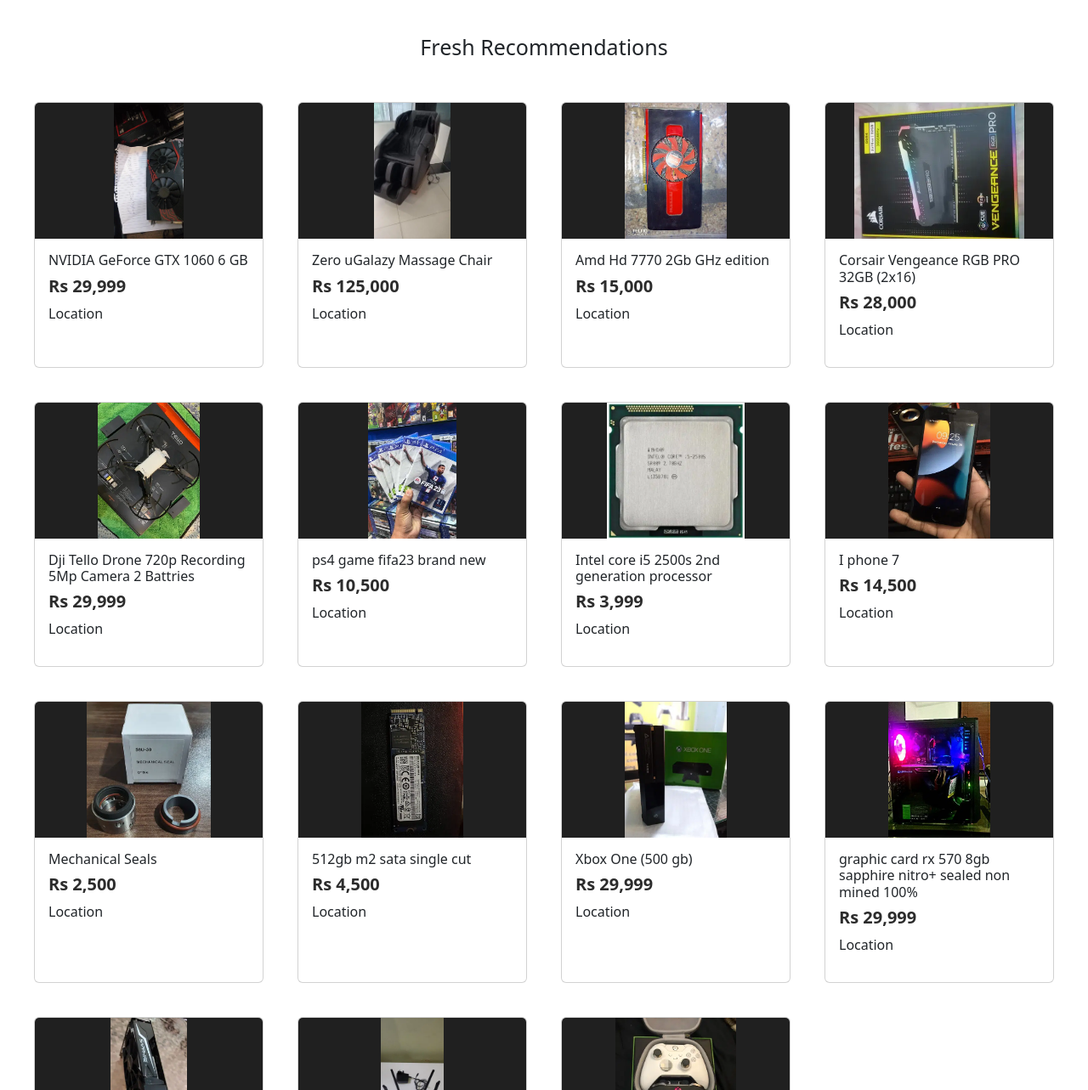
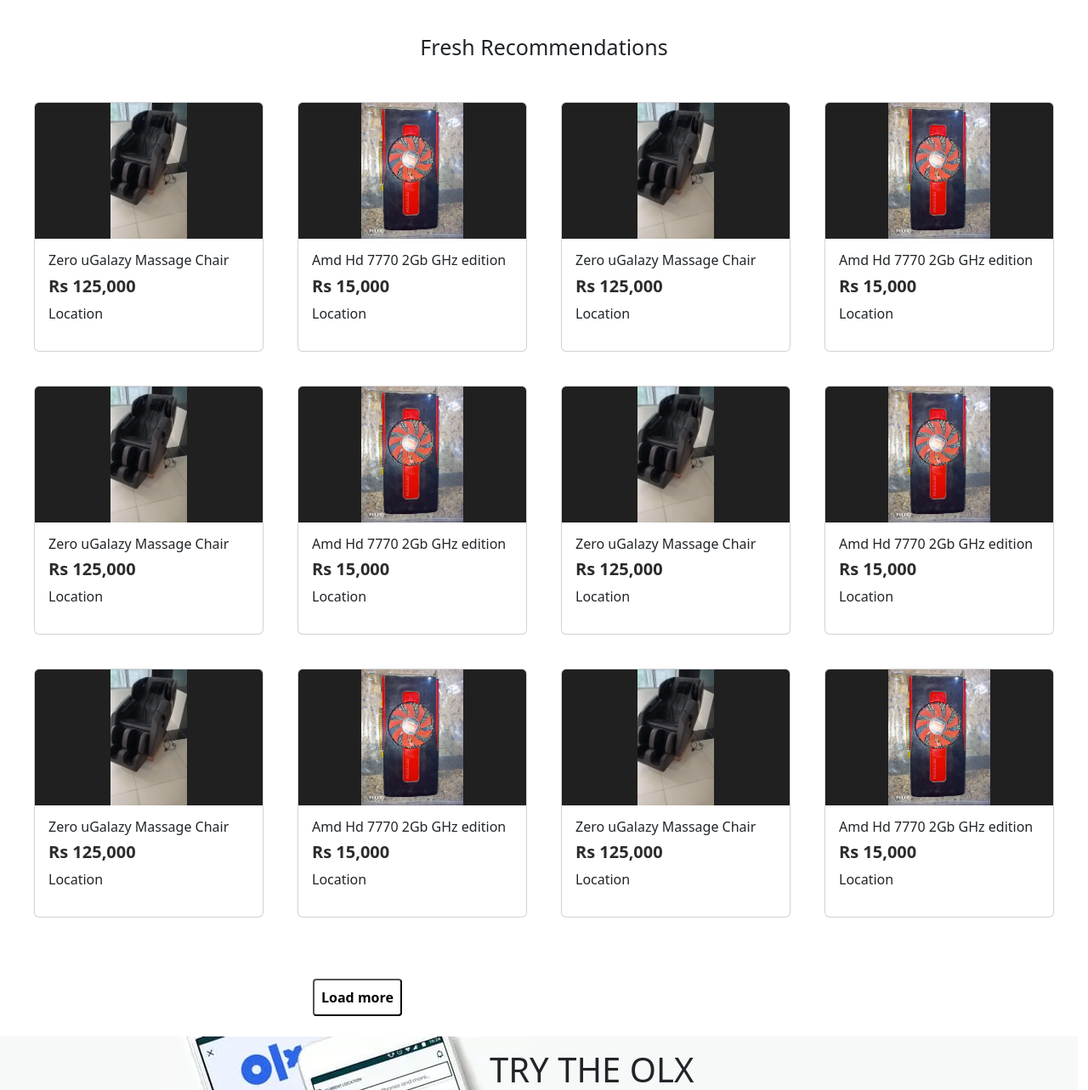
Before and after one commit to tariqkhan129/OLX-Clone, a plain HTML site: page index.html in a window 1280 px wide. Shown: the part 385-1668 px from the top of the page at 85% size. Drawn offline with nearby package versions, Linux system fonts and the light colour scheme.

Commit message:
some changes made

```diff
--- a/index.html
+++ b/index.html
@@ -127,11 +127,56 @@
 <!-- ........................................................ -->
 <h1 class="heading">Fresh Recommendations</h1>
 <section class="card_wrapper">
+
   <div class="card col-lg-2 col-md-3 col-sm-4" style="width: 100%;">
-    <img src="./images/1060.jpg" class="card-img-top" alt="...">
+    <img src="./images/chair.jpg" class="card-img-top" alt="...">
     <div class="card-body about">
-      <h5 class="card-title">NVIDIA GeForce GTX 1060 6 GB</h5>
-      <h4 class="card-text">Rs 29,999</h4>
+      <h5 class="card-title">Zero uGalazy Massage Chair</h5>
+      <h4 class="card-text">Rs 125,000</h4>
+      <p>Location</p>
+    </div>
+  </div>
+  <div class="card col-lg-2 col-md-3 col-sm-4" style="width: 100%;">
+    <img src="./images/amd7770.jpg" class="card-img-top" alt="...">
+    <div class="card-body about">
+      <h5 class="card-title">Amd Hd 7770 2Gb GHz edition</h5>
+      <h4 class="card-text">Rs 15,000</h4>
+      <p>Location</p>
+    </div>
+  </div>
+
+
+  <div class="card col-lg-2 col-md-3 col-sm-4" style="width: 100%;">
+    <img src="./images/chair.jpg" class="card-img-top" alt="...">
+    <div class="card-body about">
+      <h5 class="card-title">Zero uGalazy Massage Chair</h5>
+      <h4 class="card-text">Rs 125,000</h4>
+      <p>Location</p>
+    </div>
+  </div>
+  <div class="card col-lg-2 col-md-3 col-sm-4" style="width: 100%;">
+    <img src="./images/amd7770.jpg" class="card-img-top" alt="...">
+    <div class="card-body about">
+      <h5 class="card-title">Amd Hd 7770 2Gb GHz edition</h5>
+      <h4 class="card-text">Rs 15,000</h4>
+      <p>Location</p>
+    </div>
+  </div>
+
+
+  <div class="card col-lg-2 col-md-3 col-sm-4" style="width: 100%;">
+    <img src="./images/chair.jpg" class="card-img-top" alt="...">
+    <div class="card-body about">
+      <h5 class="card-title">Zero uGalazy Massage Chair</h5>
+      <h4 class="card-text">Rs 125,000</h4>
+      <p>Location</p>
+    </div>
+  </div>
+  <div class="card col-lg-2 col-md-3 col-sm-4" style="width: 100%;">
+    <img src="./images/amd7770.jpg" class="card-img-top" alt="...">
+    <div class="card-body about">
+      <h5 class="card-title">Amd Hd 7770 2Gb GHz edition</h5>
+      <h4 class="card-text">Rs 15,000</h4>
       <p>Location</p>
     </div>
   </div>
@@ -152,98 +197,34 @@
     </div>
   </div>
   <div class="card col-lg-2 col-md-3 col-sm-4" style="width: 100%;">
-    <img src="./images/corsair.jpg" class="card-img-top" alt="...">
+    <img src="./images/chair.jpg" class="card-img-top" alt="...">
     <div class="card-body about">
-      <h5 class="card-title">Corsair Vengeance RGB PRO 32GB (2x16)</h5>
-      <h4 class="card-text">Rs 28,000</h4>
+      <h5 class="card-title">Zero uGalazy Massage Chair</h5>
+      <h4 class="card-text">Rs 125,000</h4>
       <p>Location</p>
     </div>
   </div>
   <div class="card col-lg-2 col-md-3 col-sm-4" style="width: 100%;">
-    <img src="./images/drone.jpg" class="card-img-top" alt="...">
+    <img src="./images/amd7770.jpg" class="card-img-top" alt="...">
     <div class="card-body about">
-      <h5 class="card-title">Dji Tello Drone 720p Recording 5Mp Camera 2 Battries</h5>
-      <h4 class="card-text">Rs 29,999</h4>
+      <h5 class="card-title">Amd Hd 7770 2Gb GHz edition</h5>
+      <h4 class="card-text">Rs 15,000</h4>
       <p>Location</p>
     </div>
   </div>
   <div class="card col-lg-2 col-md-3 col-sm-4" style="width: 100%;">
-    <img src="./images/fifa.jpg" class="card-img-top" alt="...">
+    <img src="./images/chair.jpg" class="card-img-top" alt="...">
     <div class="card-body about">
-      <h5 class="card-title">ps4 game fifa23 brand new</h5>
-      <h4 class="card-text">Rs 10,500</h4>
+      <h5 class="card-title">Zero uGalazy Massage Chair</h5>
+      <h4 class="card-text">Rs 125,000</h4>
       <p>Location</p>
     </div>
   </div>
   <div class="card col-lg-2 col-md-3 col-sm-4" style="width: 100%;">
-    <img src="./images/i5.jpg" class="card-img-top" alt="...">
+    <img src="./images/amd7770.jpg" class="card-img-top" alt="...">
     <div class="card-body about">
-      <h5 class="card-title">Intel core i5 2500s 2nd generation processor</h5>
-      <h4 class="card-text">Rs 3,999</h4>
-      <p>Location</p>
-    </div>
-  </div>
-  <div class="card col-lg-4 col-md-3 col-sm-4" style="width: 100%;">
-    <img src="./images/iphone.jpg" class="card-img-top" alt="...">
-    <div class="card-body about">
-      <h5 class="card-title">I phone 7</h5>
-      <h4 class="card-text">Rs 14,500</h4>
-      <p>Location</p>
-    </div>
-  </div>
-  <div class="card col-lg-2 col-md-3 col-sm-4" style="width: 100%;">
-    <img src="./images/mechanical.jpg" class="card-img-top" alt="...">
-    <div class="card-body about">
-      <h5 class="card-title">Mechanical Seals</h5>
-      <h4 class="card-text">Rs 2,500</h4>
-      <p>Location</p>
-    </div>
-  </div>
-  <div class="card col-lg-2 col-md-3 col-sm-4" style="width: 100%;">
-    <img src="./images/Nvme.jpg" class="card-img-top" alt="...">
-    <div class="card-body about">
-      <h5 class="card-title">512gb m2 sata single cut</h5>
-      <h4 class="card-text">Rs 4,500</h4>
-      <p>Location</p>
-    </div>
-  </div>
-  <div class="card col-lg-2 col-md-3 col-sm-4" style="width: 100%;">
-    <img src="./images/one.jpg" class="card-img-top" alt="...">
-    <div class="card-body about">
-      <h5 class="card-title">Xbox One (500 gb)</h5>
-      <h4 class="card-text">Rs 29,999</h4>
-      <p>Location</p>
-    </div>
-  </div>
-  <div class="card col-lg-2 col-md-3 col-sm-4" style="width: 100%;">
-    <img src="./images/pc.jpg" class="card-img-top" alt="...">
-    <div class="card-body about">
-      <h5 class="card-title">graphic card rx 570 8gb sapphire nitro+ sealed non mined 100%</h5>
-      <h4 class="card-text">Rs 29,999</h4>
-      <p>Location</p>
-    </div>
-  </div>
-  <div class="card col-lg-2 col-md-3 col-sm-4" style="width: 100%;">
-    <img src="./images/rx560.jpg" class="card-img-top" alt="...">
-    <div class="card-body about">
-      <h5 class="card-title">amd sapphire RX 560 GDDR5 4 GB</h5>
-      <h4 class="card-text">Rs 20,000</h4>
-      <p>Location</p>
-    </div>
-  </div>
-  <div class="card col-lg-2 col-md-3 col-sm-4" style="width: 100%;">
-    <img src="./images/wifi.jpg" class="card-img-top" alt="...">
-    <div class="card-body about">
-      <h5 class="card-title">Dlink Wifi Router AC 1200 DIR 1210 Almost New/h5>
-        <h4 class="card-text">Rs 5,500</h4>
-        <p>Location</p>
-    </div>
-  </div>
-  <div class="card col-lg-2 col-md-3 col-sm-4" style="width: 100%;">
-    <img src="./images/xbox.jpg" class="card-img-top" alt="...">
-    <div class="card-body about">
-      <h5 class="card-title">Xbox Elite Series 2 Controller with Case and accessories & Box</h5>
-      <h4 class="card-text">Rs 24,000</h4>
+      <h5 class="card-title">Amd Hd 7770 2Gb GHz edition</h5>
+      <h4 class="card-text">Rs 15,000</h4>
       <p>Location</p>
     </div>
   </div>
```
Also changed, not shown: images/1060.jpg (deleted), images/Nvme.jpg (deleted), images/border.svg (deleted), images/corsair.jpg (deleted), images/drone.jpg (deleted), images/fifa.jpg (deleted), images/i5.jpg (deleted), images/iphone.jpg (deleted), images/mechanical.jpg (deleted), images/one.jpg (deleted), images/pc.jpg (deleted), images/rx560.jpg (deleted), images/upper arrow.svg (deleted), images/wifi.jpg (deleted).
